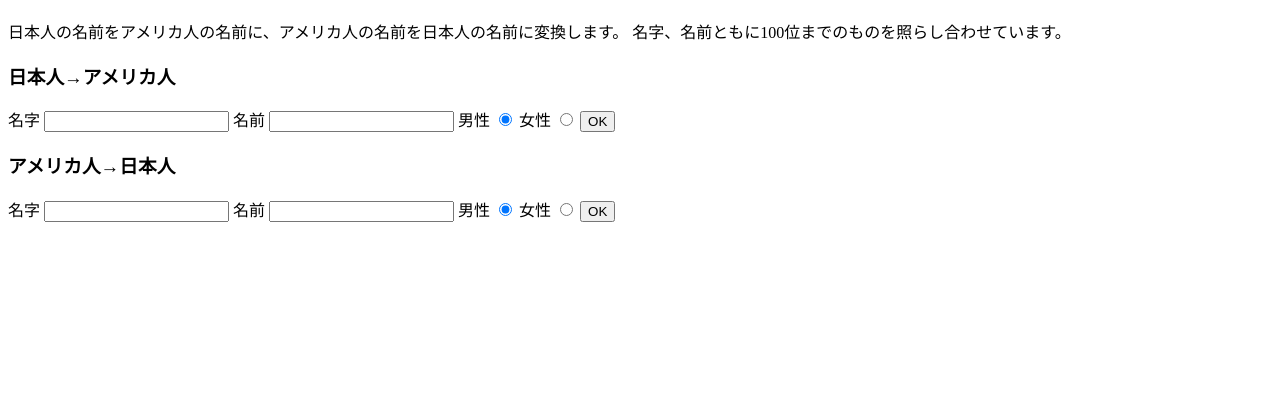
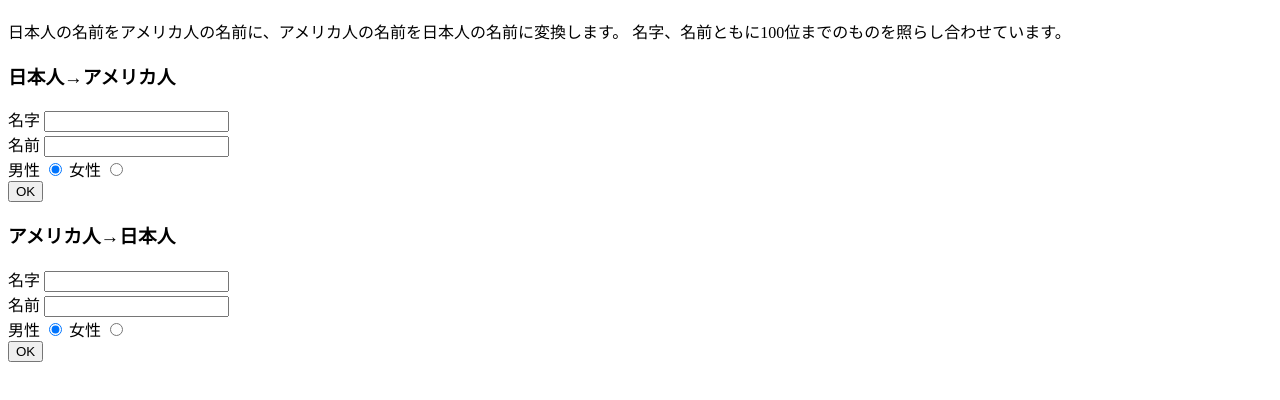
Before and after one commit to usurai1/name-conversion, a plain HTML site: page public/index.html in a window 1280 px wide. Shown: the part 70-470 px from the top of the page. Drawn offline with nearby package versions, Linux system fonts and the light colour scheme.

Commit message:
携帯で見た時綺麗にする

```diff
--- a/public/index.html
+++ b/public/index.html
@@ -3,6 +3,7 @@
   <head>
     <meta charset="utf-8" />
     <meta http-equiv="X-UA-Compatible" content="IE=edge" />
+    <meta name="viewport" content="width=device-width,initial-scale=1">
     <script src="https://ajax.googleapis.com/ajax/libs/jquery/3.5.1/jquery.min.js"></script>
     <script src="./main.js"></script>
     <script src="./transform.js"></script>
@@ -19,38 +20,56 @@
       </div>
       <div>
         <h3>日本人→アメリカ人</h3>
+        <div>
           名字
           <input type="text" name="jpnlastname" />
+        </div>
+        <div>
           名前
           <input type="text" name="jpnfirstname" />
+        </div>
+        <div>
           男性
           <input type="radio" name="sex" value="male" checked="checked" />
           女性
           <input type="radio" name="sex" value="female">
+        </div>
+        <div>
           <button class="ok" type="button">
             OK
           </button>
+        </div>
+        <div>
           <p class="bot"></p>
+        </div>
       </div>
 
 
       <div>
         <h3>アメリカ人→日本人</h3>
+        <div>
           名字
           <input type="text" name="usalastname" />
+        </div>
+        <div>
           名前
           <input type="text" name="usafirstname" />
+        </div>
+        <div>
           男性
           <input type="radio" name="sex2" value="male" checked="checked" />
           女性
           <input type="radio" name="sex2" value="female" />
+        </div>
+        <div>
           <button class="ok2" type="button">
             OK
           </button>
         </div>
-      <p class="bot2">
-
-      </p>
+      </div>
+      <div>
+        <p class="bot2"></p>
+      </div>
     </div>
   </body>
 </html>
```
Lines whose indentation alone changed are shown as unchanged.
